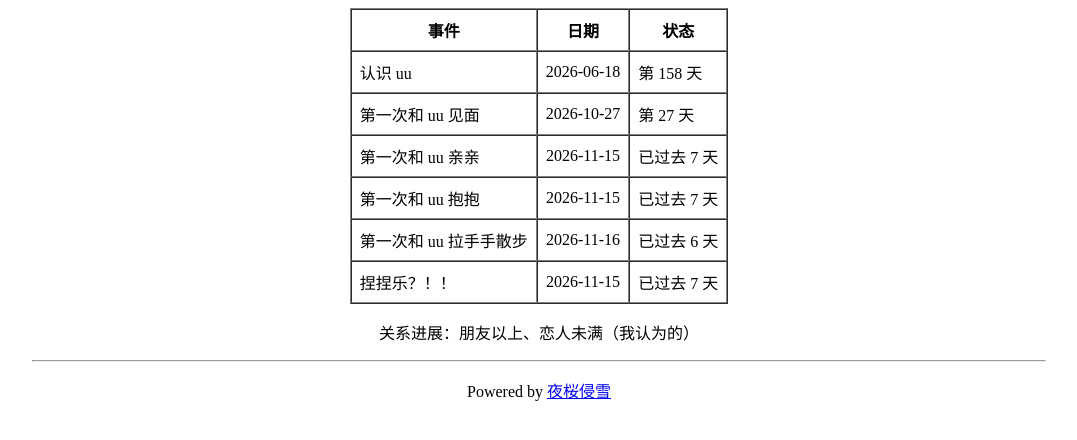
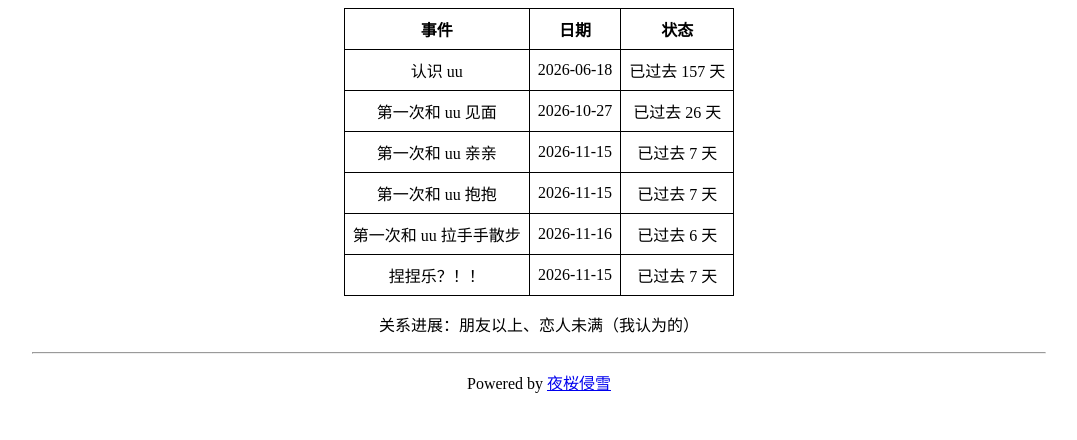
Before and after one commit to XFJ-YYQF/love-uu-forever, a plain HTML site: page index.html in a window 1280 px wide. Shown: the whole page, without its empty margins (101-1178 px from the left). Drawn offline with Linux system fonts and the light colour scheme.

Commit message:
Update index.html

```diff
--- a/index.html
+++ b/index.html
@@ -1,12 +1,58 @@
-<!DOCTYPE html><html lang=zh-CN><meta charset=UTF-8><meta name=viewport content="width=device-width,initial-scale=1"><title>永远爱 uu ！</title><link rel=icon href=data:,><center><table border=1 cellpadding=8 cellspacing=0><tr><th>事件<th>日期<th>状态
-<tr class=s><td>认识 uu<td align=center>2026-06-18<td class=x>
-<tr class=s><td>第一次和 uu 见面<td align=center>2026-10-27<td class=x>
-<tr><td>第一次和 uu 亲亲<td align=center>2026-11-15<td class=x>
-<tr><td>第一次和 uu 抱抱<td align=center>2026-11-15<td class=x>
-<tr><td>第一次和 uu 拉手手散步<td align=center>2026-11-16<td class=x>
-<tr><td>捏捏乐？！！<td align=center>2026-11-15<td class=x>
-</table><p>关系进展：朋友以上、恋人未满（我认为的）<hr width=80%><p>Powered by <a href=https://sakurasnow.cn target=_blank rel=noopener>夜桜侵雪</a></center><script>
-n=new Date;T=Date.UTC(n.getFullYear(),n.getMonth(),n.getDate())/864e5;
-for(x of document.getElementsByClassName("x")){p=x.parentNode;f=Date.parse(p.cells[1].textContent)/864e5-T;
-x.textContent=p.className?`第 ${1-f} 天`:f>0?`还有 ${f} 天`:f?`已过去 ${-f} 天`:"就是今天！"}
-</script>
+<!DOCTYPE html>
+<html lang="zh-CN">
+<head>
+  <meta charset="UTF-8">
+  <meta name="viewport" content="width=device-width, initial-scale=1">
+  <title>永远爱 uu ！</title>
+  <link rel="icon" href="data:,">
+  <style>
+    body { text-align: center; }
+    table { margin: 0 auto; border-collapse: collapse; }
+    th, td { border: 1px solid; padding: 8px; }
+    td:nth-child(2) { text-align: center; }
+    hr { width: 80%; }
+  </style>
+</head>
+<body>
+  <main>
+    <table>
+      <thead>
+        <tr><th>事件</th><th>日期</th><th>状态</th></tr>
+      </thead>
+      <tbody>
+        <tr><td>认识 uu</td><td>2026-06-18</td><td></td></tr>
+        <tr><td>第一次和 uu 见面</td><td>2026-10-27</td><td></td></tr>
+        <tr><td>第一次和 uu 亲亲</td><td>2026-11-15</td><td></td></tr>
+        <tr><td>第一次和 uu 抱抱</td><td>2026-11-15</td><td></td></tr>
+        <tr><td>第一次和 uu 拉手手散步</td><td>2026-11-16</td><td></td></tr>
+        <tr><td>捏捏乐？！！</td><td>2026-11-15</td><td></td></tr>
+      </tbody>
+    </table>
+
+    <p>关系进展：朋友以上、恋人未满（我认为的）</p>
+    <hr>
+    <p>
+      Powered by
+      <a href="https://sakurasnow.cn" target="_blank" rel="noopener noreferrer">夜桜侵雪</a>
+    </p>
+  </main>
+
+  <script>
+    (() => {
+      const DAY = 864e5;
+      const now = new Date();
+      const today = Date.UTC(now.getFullYear(), now.getMonth(), now.getDate()) / DAY;
+
+      document.querySelectorAll("tbody tr").forEach((row) => {
+        const [, dateCell, statusCell] = row.cells;
+        const diff = Math.round(Date.parse(dateCell.textContent.trim()) / DAY - today);
+
+        statusCell.textContent =
+          diff > 0 ? `还有 ${diff} 天` :
+          diff < 0 ? `已过去 ${-diff} 天` :
+          "就是今天！";
+      });
+    })();
+  </script>
+</body>
+</html>
```
